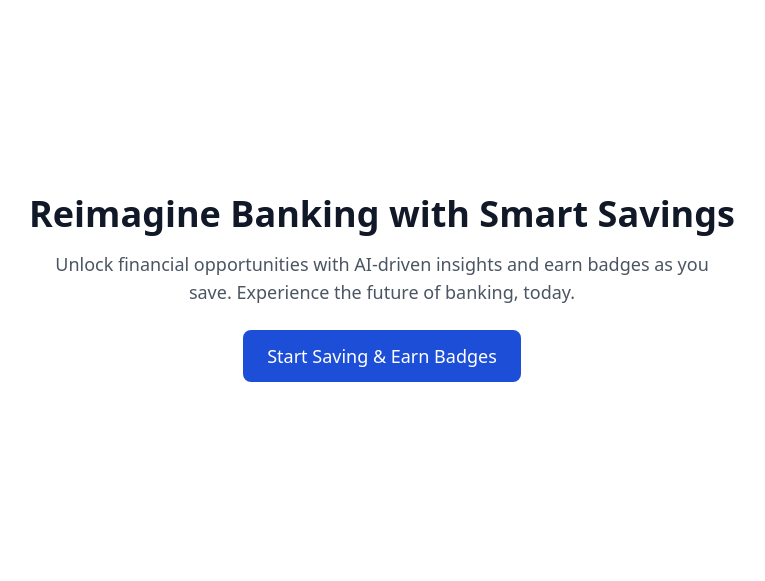
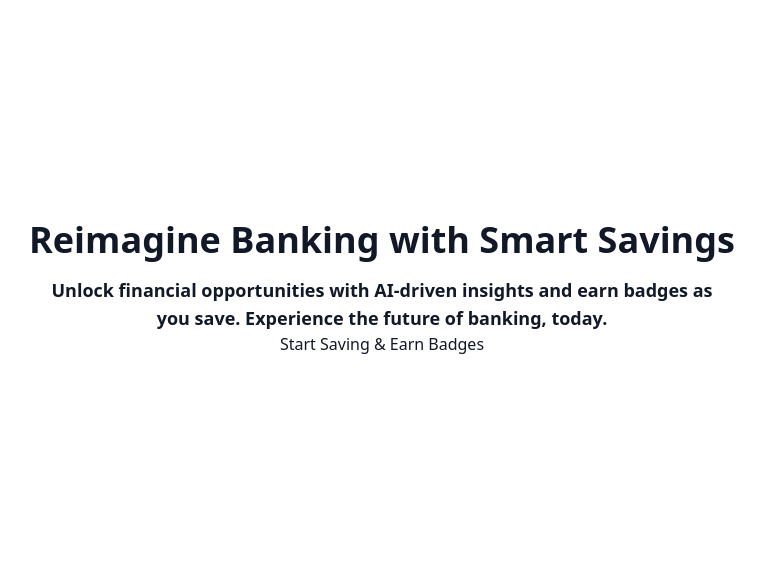
Before and after one commit to Sbajrac2/CapitalRewards, a Flask app: page /homepage in a window 1280 px wide. Shown: the part 176-757 px from the top of the page, without its empty margins (258-1023 px from the left). Run offline with Flask 3, Linux system fonts and the light colour scheme; some libraries are stand-ins or nearby versions.

Commit message:
Update homepage.html

```diff
--- a/templates/homepage.html
+++ b/templates/homepage.html
@@ -3,9 +3,10 @@
 <head>
     <meta charset="UTF-8">
     <meta name="viewport" content="width=device-width, initial-scale=1.0">
-    <title>SmartSaver - Home</title>
+    <title>CapitalRewards - Home</title>
     <script src="https://cdn.tailwindcss.com"></script>
     <link rel="stylesheet" href="assets/css/styles.css">
+    <link rel="stylesheet" href="homepage.css">
     <style>
         .primary-color { background-color: #004977; }
         .secondary-color { background-color: #D03027; }
@@ -27,11 +28,12 @@
 <!-- Hero Section -->
 <header class="h-screen flex flex-col items-center justify-center text-center px-6">
     <h2 class="text-4xl font-bold text-gray-900 mb-4">Reimagine Banking with Smart Savings</h2>
-    <p class="text-gray-600 text-lg max-w-2xl">
+    <p class="text-gray-900 text-lg font-bold max-w-2xl">
         Unlock financial opportunities with AI-driven insights and earn badges as you save.
         Experience the future of banking, today.
     </p>
-    <a href="badges" class="mt-6 bg-blue-700 text-white px-6 py-3 rounded-lg hover:bg-blue-800 text-lg">
+    <a href="badges" class="button-badge">
+<!--         #badges -->
         Start Saving & Earn Badges
     </a>
 </header>
```
